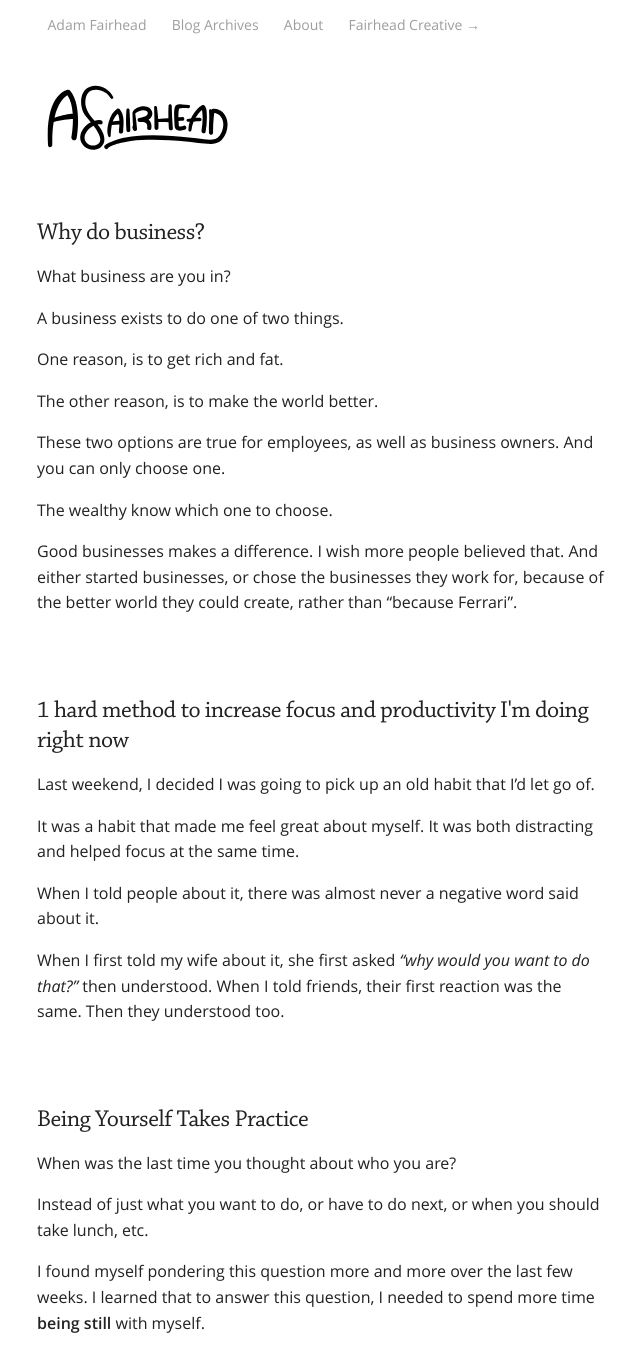
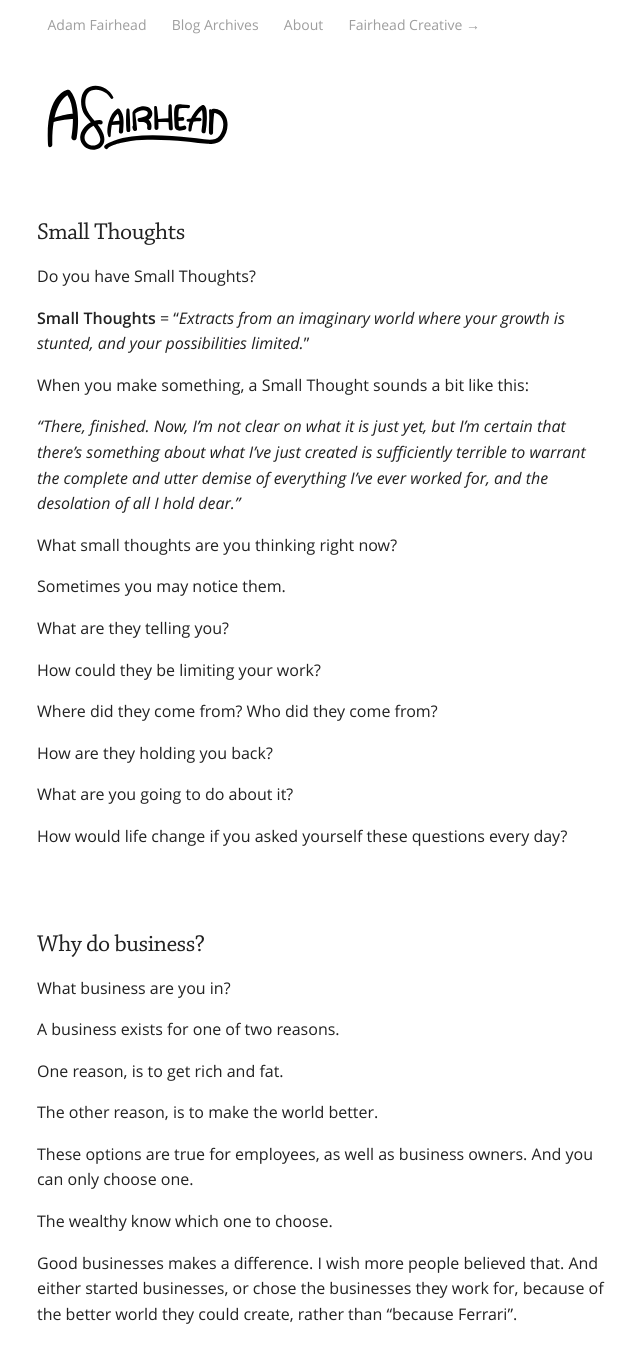
Before and after one commit to adamfairhead/adamfairhead.github.io, a Jekyll site: the page built from articles.html, in a window 1280 px wide and 1400 px high. Shown: the top 1372 px of the window, without its empty margins (319-959 px from the left). Built offline with Jekyll 4.4.1, drawn with Linux system fonts in a browser that asks for light colours.

Commit message:
Add article

```diff
--- a/_posts/2016-06-22-why-do-business.md
+++ b/_posts/2016-06-22-why-do-business.md
@@ -5,13 +5,13 @@ permalink: why-do-business/
 ---
 What business are you in?
 
-A business exists to do one of two things.
+A business exists for one of two reasons.
 
 One reason, is to get rich and fat.
 
 The other reason, is to make the world better.
 
-These two options are true for employees, as well as business owners. And you can only choose one.
+These options are true for employees, as well as business owners. And you can only choose one.
 
 The wealthy know which one to choose.
 
--- /dev/null
+++ b/_posts/2016-06-23-small-thoughts.md
@@ -0,0 +1,28 @@
+---
+layout: article
+title: Small Thoughts
+permalink: small-thoughts/
+---
+Do you have Small Thoughts?
+
+**Small Thoughts** = "*Extracts from an imaginary world where your growth is stunted, and your possibilities limited.*"
+
+When you make something, a Small Thought sounds a bit like this:
+
+*“There, finished. Now, I’m not clear on what it is just yet, but I’m certain that there’s something about what I’ve just created is sufficiently terrible to warrant the complete and utter demise of everything I’ve ever worked for, and the desolation of all I hold dear.”*
+
+What small thoughts are you thinking right now?
+
+Sometimes you may notice them.
+
+What are they telling you?
+
+How could they be limiting your work?
+
+Where did they come from? Who did they come from?
+
+How are they holding you back?
+
+What are you going to do about it?
+
+How would life change if you asked yourself these questions every day?
```
